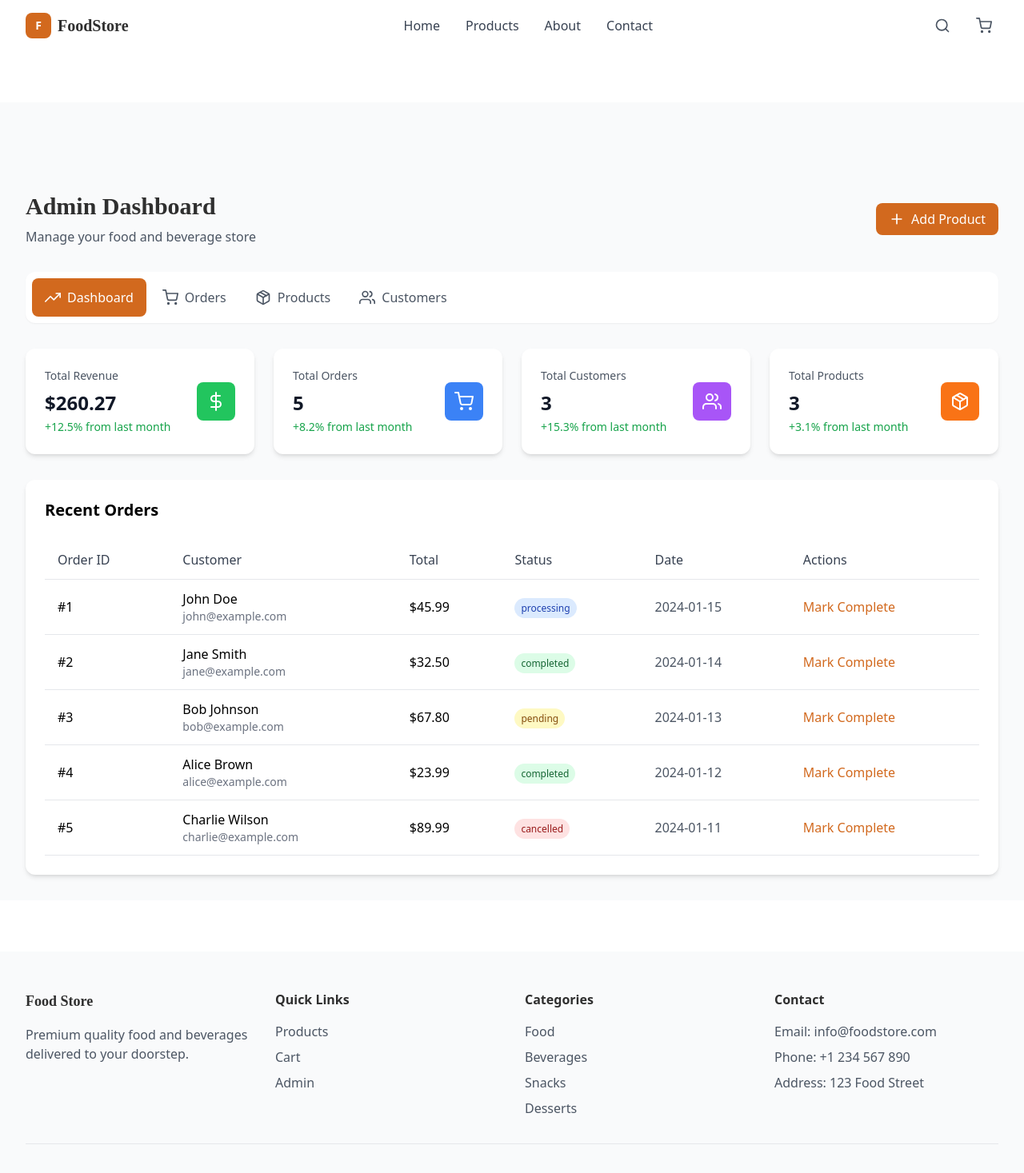
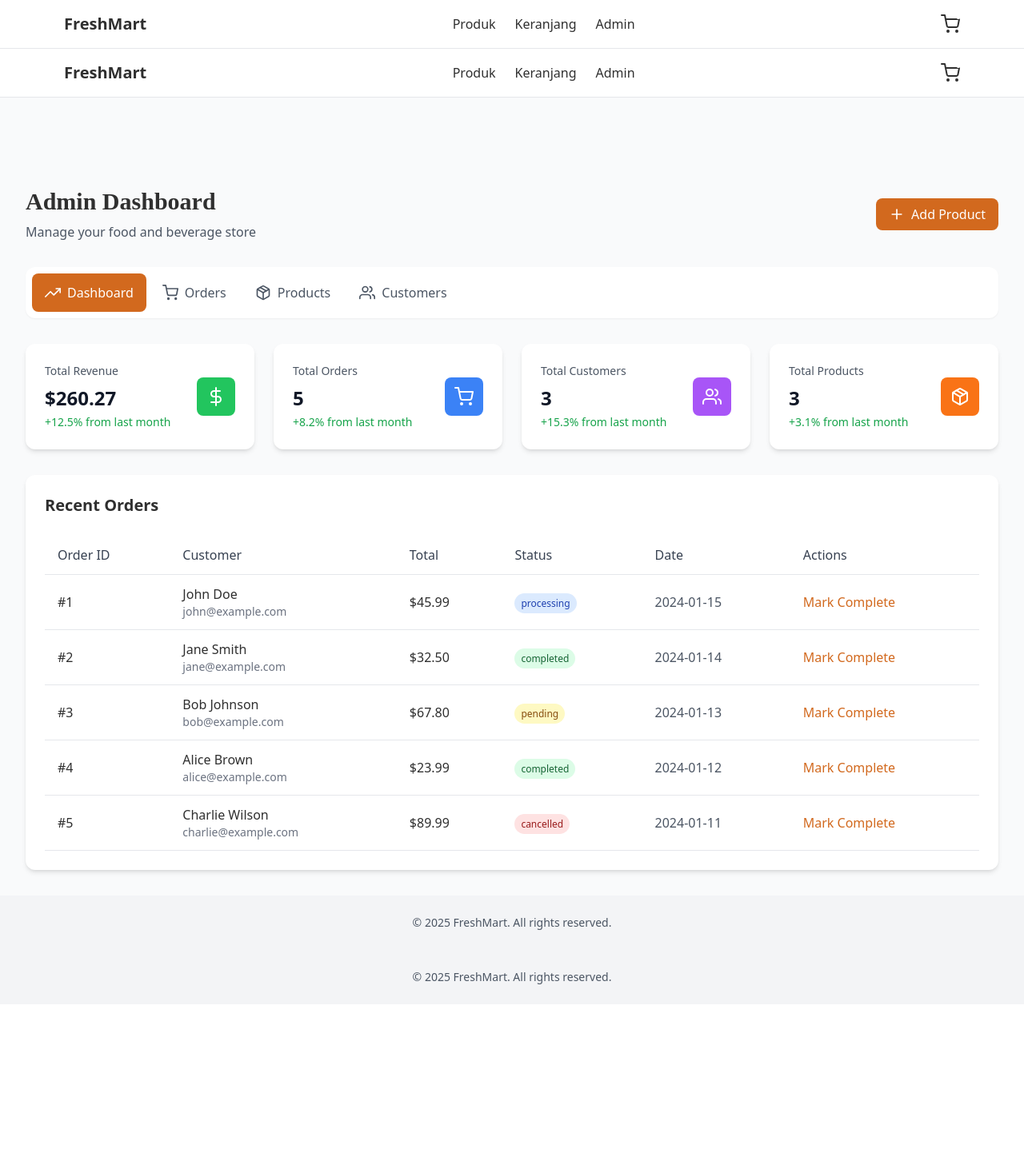
Before and after one commit to nopalpage/food-beverage-ecommerce, a Next.js app: page /admin in a window 1280 px wide. Shown: the top 1467 px of the page at 80% size. After the commit the page ends 1256 px from the top, so only its background shows below. Built offline with nearby package versions, Linux system fonts and the light colour scheme.

Commit message:
Update Layout.js

```diff
--- a/components/Layout.js
+++ b/components/Layout.js
@@ -1,144 +1,56 @@
-import Head from 'next/head';
-import { useState, useEffect } from 'react';
-import Header from './Header';
+// components/Layout.js
+import Link from 'next/link';
+import { useState } from 'react';
+import { FiShoppingCart, FiMenu, FiX } from 'react-icons/fi';
 
-export default function Layout({ children, title = 'Food & Beverage Store' }) {
-  const [cart, setCart] = useState([]);
-  const [cartCount, setCartCount] = useState(0);
-
-  useEffect(() => {
-    // Load cart from localStorage on mount
-    const savedCart = localStorage.getItem('cart');
-    if (savedCart) {
-      const parsedCart = JSON.parse(savedCart);
-      setCart(parsedCart);
-      setCartCount(parsedCart.reduce((sum, item) => sum + item.quantity, 0));
-    }
-  }, []);
-
-  const addToCart = (product) => {
-    const existingItem = cart.find(item => item.id === product.id);
-    let newCart;
-
-    if (existingItem) {
-      newCart = cart.map(item =>
-        item.id === product.id
-          ? { ...item, quantity: item.quantity + 1 }
-          : item
-      );
-    } else {
-      newCart = [...cart, { ...product, quantity: 1 }];
-    }
-
-    setCart(newCart);
-    setCartCount(newCart.reduce((sum, item) => sum + item.quantity, 0));
-    localStorage.setItem('cart', JSON.stringify(newCart));
-
-    // Show success notification
-    if (typeof window !== 'undefined') {
-      const event = new CustomEvent('showToast', {
-        detail: { message: 'Added to cart!', type: 'success' }
-      });
-      window.dispatchEvent(event);
-    }
-  };
-
-  const removeFromCart = (productId) => {
-    const newCart = cart.filter(item => item.id !== productId);
-    setCart(newCart);
-    setCartCount(newCart.reduce((sum, item) => sum + item.quantity, 0));
-    localStorage.setItem('cart', JSON.stringify(newCart));
-  };
-
-  const updateQuantity = (productId, quantity) => {
-    if (quantity <= 0) {
-      removeFromCart(productId);
-      return;
-    }
-
-    const newCart = cart.map(item =>
-      item.id === productId ? { ...item, quantity } : item
-    );
-    setCart(newCart);
-    setCartCount(newCart.reduce((sum, item) => sum + item.quantity, 0));
-    localStorage.setItem('cart', JSON.stringify(newCart));
-  };
-
-  const clearCart = () => {
-    setCart([]);
-    setCartCount(0);
-    localStorage.removeItem('cart');
-  };
+export default function Layout({ children }) {
+  const [menuOpen, setMenuOpen] = useState(false);
 
   return (
-    <div className="min-h-screen bg-white">
-      <Head>
-        <title>{title}</title>
-        <meta name="description" content="Premium food and beverage e-commerce store" />
-        <meta name="viewport" content="width=device-width, initial-scale=1" />
-        <link rel="icon" href="/favicon.ico" />
-      </Head>
+    <div className="min-h-screen bg-white text-text">
+      <header className="sticky top-0 z-50 bg-white border-b border-gray-200">
+        <div className="max-w-6xl mx-auto px-4 py-4 flex justify-between items-center">
+          <Link href="/" className="text-xl font-bold text-primary">
+            FreshMart
+          </Link>
 
-      <Header cartCount={cartCount} />
+          <nav className="hidden md:flex gap-6">
+            <Link href="/products">Produk</Link>
+            <Link href="/cart">Keranjang</Link>
+            <Link href="/admin">Admin</Link>
+          </nav>
 
-      <main className="pt-16">
-        {children}
-      </main>
+          <div className="flex items-center gap-4">
+            <Link href="/cart" className="relative">
+              <FiShoppingCart size={24} />
+              <span className="absolute -top-2 -right-2 bg-primary text-white text-xs rounded-full w-5 h-5 flex items-center justify-center">
+                0
+              </span>
+            </Link>
 
-      {/* Footer */}
-      <footer className="bg-gray-50 text-text py-12 mt-16">
-        <div className="max-w-7xl mx-auto px-4 sm:px-6 lg:px-8">
-          <div className="grid grid-cols-1 md:grid-cols-4 gap-8">
-            <div>
-              <h3 className="text-lg font-display font-semibold mb-4">Food Store</h3>
-              <p className="text-gray-600">Premium quality food and beverages delivered to your doorstep.</p>
-            </div>
-            <div>
-              <h4 className="font-semibold mb-4">Quick Links</h4>
-              <ul className="space-y-2 text-gray-600">
-                <li><a href="/products" className="hover:text-primary-500">Products</a></li>
-                <li><a href="/cart" className="hover:text-primary-500">Cart</a></li>
-                <li><a href="/admin" className="hover:text-primary-500">Admin</a></li>
-              </ul>
-            </div>
-            <div>
-              <h4 className="font-semibold mb-4">Categories</h4>
-              <ul className="space-y-2 text-gray-600">
-                <li>Food</li>
-                <li>Beverages</li>
-                <li>Snacks</li>
-                <li>Desserts</li>
-              </ul>
-            </div>
-            <div>
-              <h4 className="font-semibold mb-4">Contact</h4>
-              <ul className="space-y-2 text-gray-600">
-                <li>Email: info@foodstore.com</li>
-                <li>Phone: +1 234 567 890</li>
-                <li>Address: 123 Food Street</li>
-              </ul>
-            </div>
-          </div>
-          <div className="border-t border-gray-200 mt-8 pt-8 text-center text-gray-600">
-            <p>&copy; 2024 Food Store. All rights reserved.</p>
+            <button
+              className="md:hidden"
+              onClick={() => setMenuOpen(!menuOpen)}
+            >
+              {menuOpen ? <FiX size={24} /> : <FiMenu size={24} />}
+            </button>
           </div>
         </div>
+
+        {menuOpen && (
+          <nav className="md:hidden bg-white border-t">
+            <Link href="/products" className="block px-4 py-2">Produk</Link>
+            <Link href="/cart" className="block px-4 py-2">Keranjang</Link>
+            <Link href="/admin" className="block px-4 py-2">Admin</Link>
+          </nav>
+        )}
+      </header>
+
+      <main>{children}</main>
+
+      <footer className="bg-gray-100 text-center py-6 text-sm text-gray-600">
+        &copy; 2025 FreshMart. All rights reserved.
       </footer>
-
-      {/* Toast Notification Container */}
-      <div id="toast-container" className="fixed top-20 right-4 z-50 space-y-2"></div>
     </div>
   );
 }
-
-// Export cart functions for use in pages
-export const useCart = () => {
-  return {
-    addToCart: () => {},
-    removeFromCart: () => {},
-    updateQuantity: () => {},
-    clearCart: () => {},
-    cart: [],
-    cartCount: 0
-  };
-};
```
